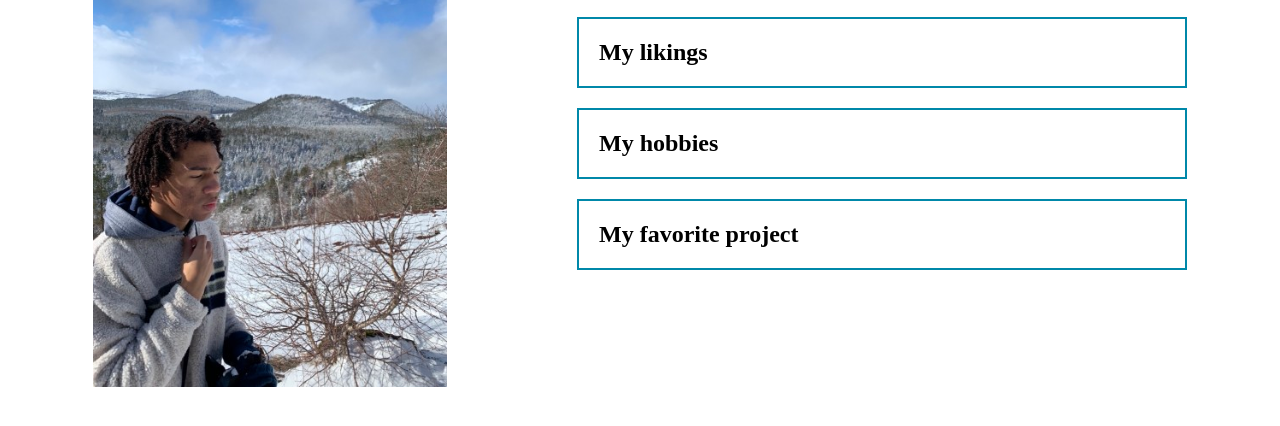
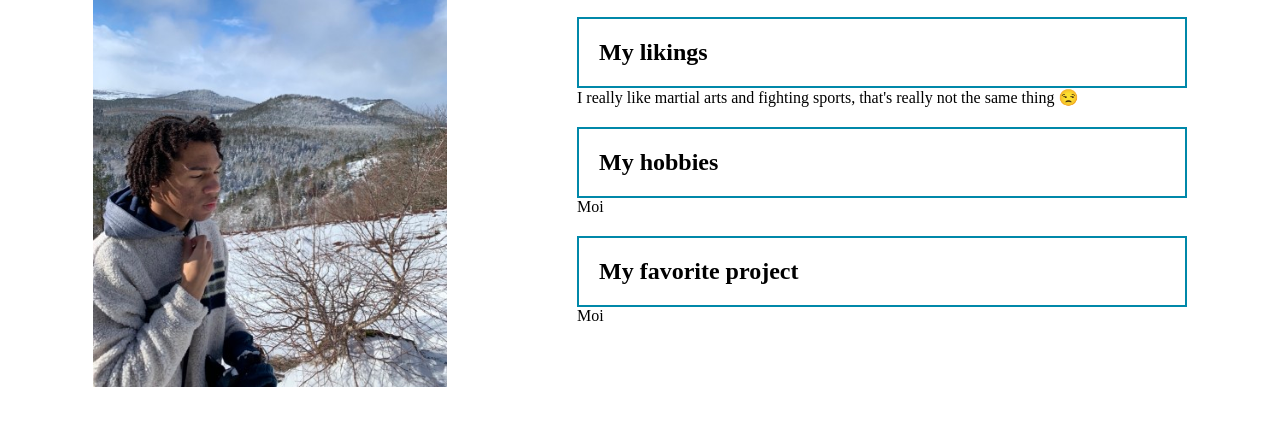
Before and after one commit to albanledev/TDpresentation, a plain HTML site: page index.html in a window 1280 px wide. Shown: the part 338-764 px from the top of the page. Drawn offline with Linux system fonts and the light colour scheme.

Commit message:
:art: Started the writing of various div in my html

```diff
--- a/index.html
+++ b/index.html
@@ -22,9 +22,12 @@
         <div class="informations-ryan">
             <h1 class="titre-on-me">On me</h1>
             <h2 class="sous-titre">My likings</h2>
-                <p></p>
+                <p class="linkings-text"> I really like martial arts and fighting sports, that's really not the same thing 😒  </p>
+
             <h2 class="sous-titre">My hobbies</h2>
+                <p class="hobbies-text">Moi </p>
             <h2 class="sous-titre">My favorite project</h2>
+                <p class="project-text">Moi </p>
         </div>
     </main>
 
--- a/style.css
+++ b/style.css
@@ -36,7 +36,7 @@ li{
 }
 
 .navbar::after{
-    content: "Les piliers du groupe";
+    content: "Ryan 💪🏼";
     position: absolute;
     width: 60%;
     height: 70px;
@@ -97,3 +97,11 @@ li{
     margin-top: 20px;
     padding: 20px;
 }
+
+.linkings-text{
+
+}
+
+.hobbies-text{
+
+}
```
